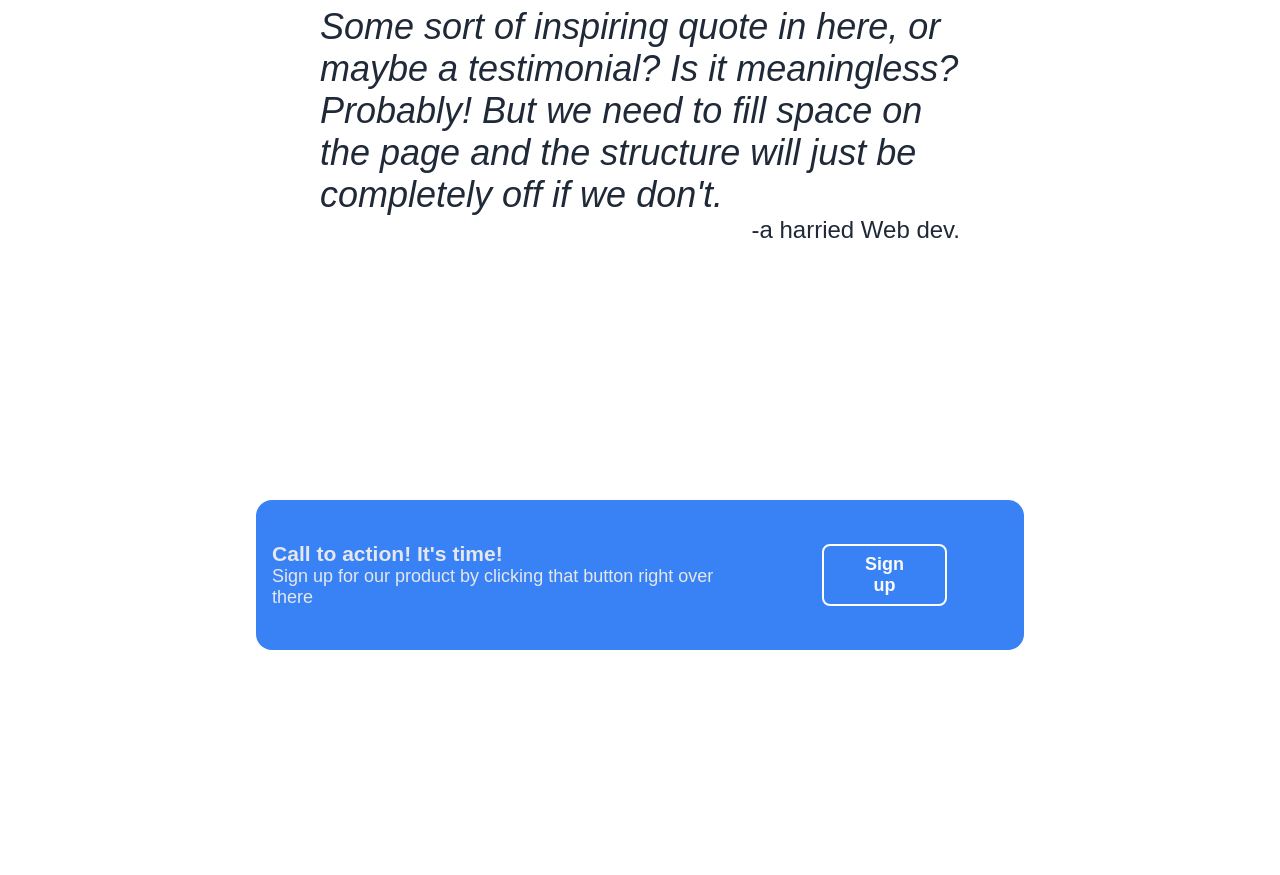
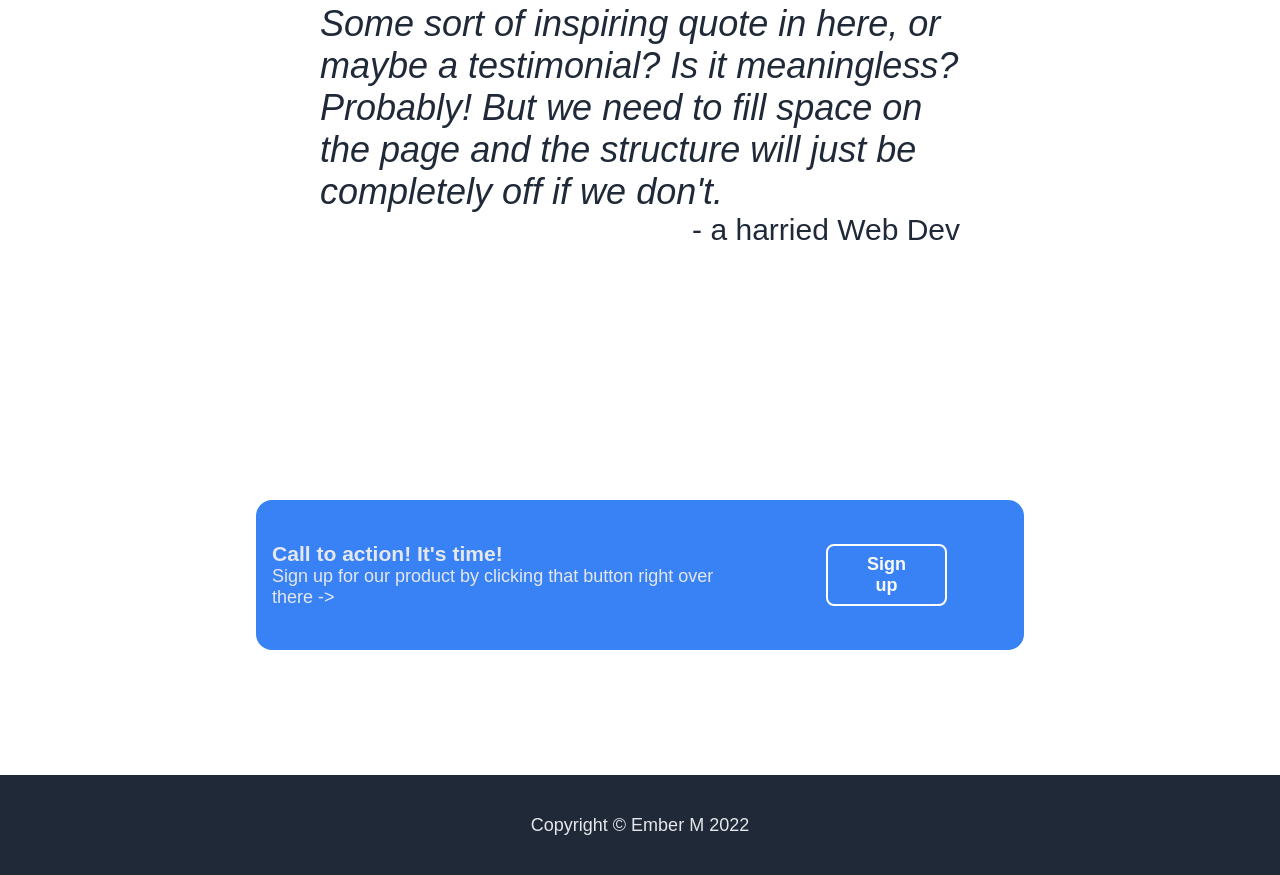
Before and after one commit to Ember-M/odin-landing-page, a plain HTML site: page index.html in a window 1280 px wide. Shown: the part 1133-2008 px from the top of the page. Before the commit the page ends 1908 px from the top, so only its background shows below. Drawn offline with Linux system fonts and the light colour scheme.

Commit message:
modified:   index.html 	modified:   style.css     Add footer box and text.     Check over CSS for errors or redundancies.     Push to main branch with this commit.     Final commit for the first pass of this project.

```diff
--- a/index.html
+++ b/index.html
@@ -48,18 +48,25 @@
         <div class="quote-top-level">
             <div class="quote-container">
                 <p class="quote">Some sort of inspiring quote in here, or maybe a testimonial? Is it meaningless? Probably! But we need to fill space on the page and the structure will just be completely off if we don't.</p>
-                <p class="attribution">-a harried Web dev.</p>
+                <p class="attribution"> - a harried Web Dev</p>
             </div>
         </div>
         <div class="call-to-action-top-level">
             <div class="call-to-action-container">
                 <div class="call-to-action-left">
                     <h3>Call to action! It's time!</h3>
-                        <p>Sign up for our product by clicking that button right over there</p>
+                        <p>Sign up for our product by clicking that button right over there -></p>
                 </div>
                 <div class="call-to-action-right">
                     <button class="call-to-action-button" type="button" onclick="alert('Thank you for signing up!')">Sign up</button>
             </div>
         </div>
+        </div>
+
+        <div class="footer">
+            <div class="footer-text-box">
+                <p>Copyright © Ember M 2022</p>
+            </div>
+        </div>
 </body>
 </html>
--- a/style.css
+++ b/style.css
@@ -3,7 +3,7 @@
     border: 0px black solid;
     margin: 0;
     padding: 0;
-    font-family: sans-serif;
+    font-family:Arial, Helvetica, sans-serif;
 }
 ul {
     padding:0;
@@ -181,7 +181,7 @@ ul {
 }
 .quote{
     font-size: 36px;
-    font-weight: 100;
+    font-weight:lighter;
     font-style: italic;
     color: #1f2937;
     overflow: hidden;
@@ -189,7 +189,7 @@ ul {
 .attribution{
     margin-left: auto;
     text-align: right;
-    font-size: 24px;
+    font-size: 30px;
     color:#1f2937;
 }
 
@@ -238,3 +238,20 @@ ul {
     font-weight: bold;
     border-radius: 8px;
 }
+
+/*footer box properties*/
+.footer{
+    display: flex;
+    width:100%;
+    height:100px;
+    background-color: #1f2937;
+    justify-content: center;
+    align-items: center;
+}
+
+.footer-text-box{
+    color:#e5e7eb;
+    font-size: 18px;
+}
+
+/*done!*/
```
